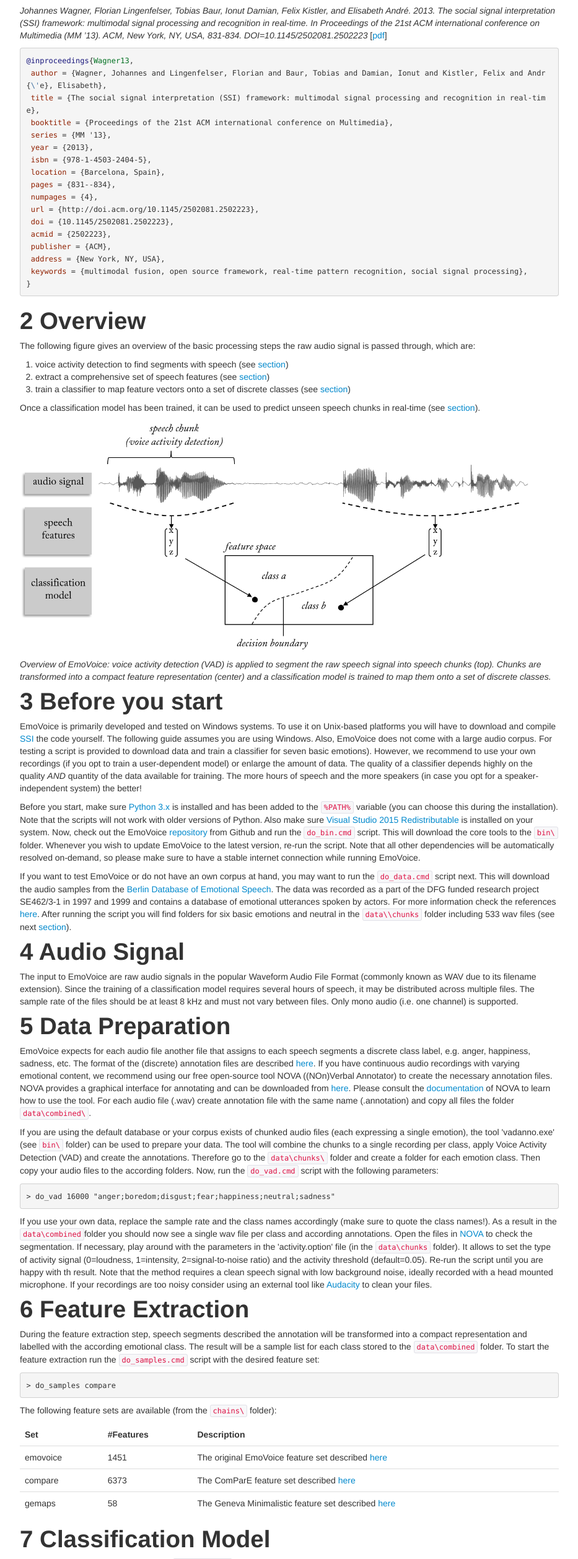
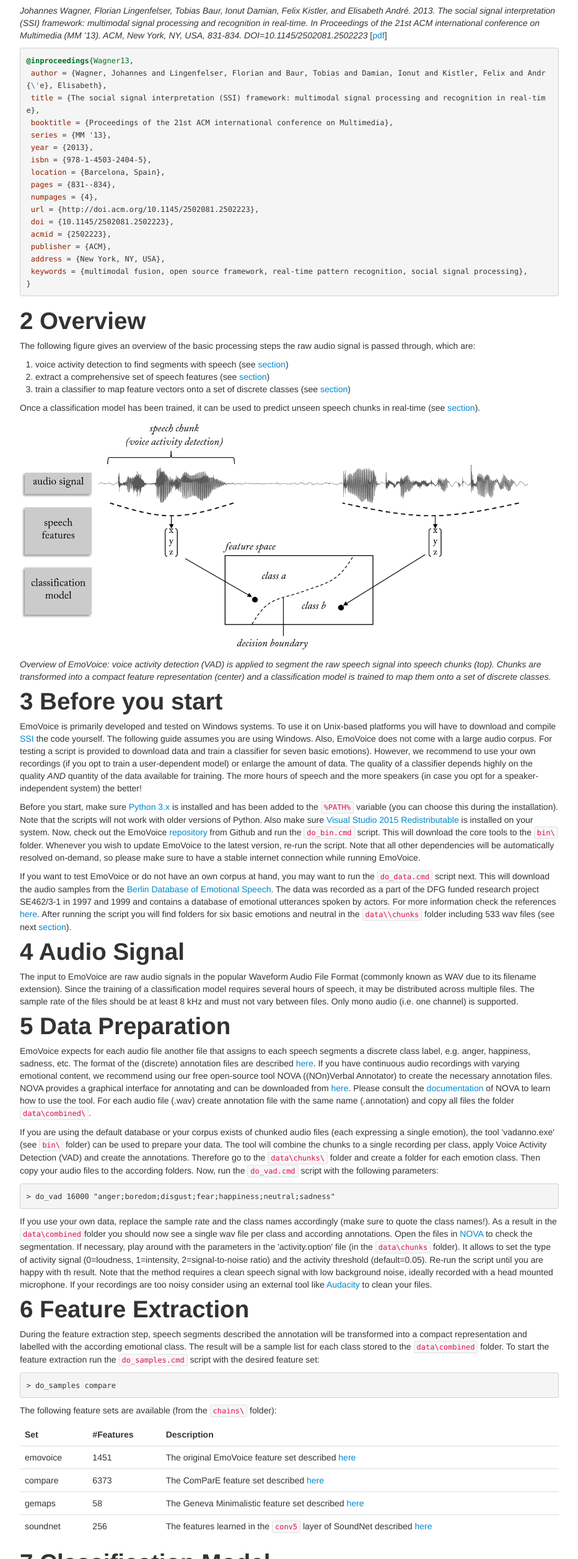
Before and after one commit to hcmlab/emovoice, a plain HTML site: page docs/index.html in a window 1280 px wide. Shown: the part 284-2800 px from the top of the page at 62% size, without its empty margins (323-1256 px from the left). Drawn offline with Linux system fonts and the light colour scheme; some packages are replaced by stand-ins of ours; files that its build step writes are made by us from their sources; a script that the page names is missing.

Commit message:
update docs

```diff
--- a/docs/index.html
+++ b/docs/index.html
@@ -31,7 +31,6 @@
 
     <script src="templates/jquery.sticky-kit.js "></script>
   <meta name="generator" content="pandoc" />
-  <meta name="author" content="" />
   <title>EmoVoice Documentation</title>
   <style type="text/css">code{white-space: pre;}</style>
   <style type="text/css">
@@ -81,7 +80,6 @@
       <div class="container">
         <span class="doc-title">EmoVoice Documentation</span>
         <ul class="nav pull-right doc-info">
-                    <li><p class="navbar-text"></p></li>
                               <li><p class="navbar-text">Johannes Wagner, Lab for Human Centered Multimedia, 31/07/2017</p></li>
                   </ul>
       </div>
@@ -111,7 +109,7 @@
 <p>EmoVoice was initally brought to life by Thurid Vogt and her dissertation on <a href="https://pub.uni-bielefeld.de/download/2301483/2301486">&quot;Real-time automatic emotion recognition from speech&quot;</a> provides a detailed description of the technology. The current implementation still supports the original feature set described in the thesis, though it is now possible to switch to other feature sets, too. In particular, it is possible to use the <a href="http://audeering.com/technology/opensmile/">openSMILE</a> feature extration tool. Likewise, in additional to the yet widely used <a href="https://www.csie.ntu.edu.tw/~cjlin/libsvm/">LibSVM</a> classifier, other classification models can be tested.</p>
 <p>If you use SSI in your research projects please reference the following paper:</p>
 <p><em>Johannes Wagner, Florian Lingenfelser, Tobias Baur, Ionut Damian, Felix Kistler, and Elisabeth André. 2013. The social signal interpretation (SSI) framework: multimodal signal processing and recognition in real-time. In Proceedings of the 21st ACM international conference on Multimedia (MM ’13). ACM, New York, NY, USA, 831-834. DOI=10.1145/2502081.2502223</em> [<a href="http://doi.acm.org/10.1145/2502081.2502223">pdf</a>]</p>
-<div class="sourceCode"><pre class="sourceCode bibtex"><code class="sourceCode bibtex"><span class="va">@inproceedings</span>{<span class="ot">Wagner13</span>,
+<div class="sourceCode"><pre class="sourceCode bibtex"><code class="sourceCode bibtex"><span class="kw">@inproceedings</span>{<span class="ot">Wagner13</span>,
  <span class="dt">author</span> = {Wagner, Johannes and Lingenfelser, Florian and Baur, Tobias and Damian, Ionut and Kistler, Felix and Andr{<span class="ch">\&#39;</span>e}, Elisabeth},
  <span class="dt">title</span> = {The social signal interpretation (SSI) framework: multimodal signal processing and recognition in real-time},
  <span class="dt">booktitle</span> = {Proceedings of the 21st ACM international conference on Multimedia},
@@ -179,6 +177,11 @@
 <td>58</td>
 <td align="left">The Geneva Minimalistic feature set described <a href="http://ieeexplore.ieee.org/document/7160715/">here</a></td>
 </tr>
+<tr class="even">
+<td align="left">soundnet</td>
+<td>256</td>
+<td align="left">The features learned in the <code>conv5</code> layer of SoundNet described <a href="http://soundnet.csail.mit.edu/">here</a></td>
+</tr>
 </tbody>
 </table>
 <h1 id="classification-model"><span class="header-section-number">7</span> Classification Model</h1>
```
Also changed, not shown: 1 other file.
